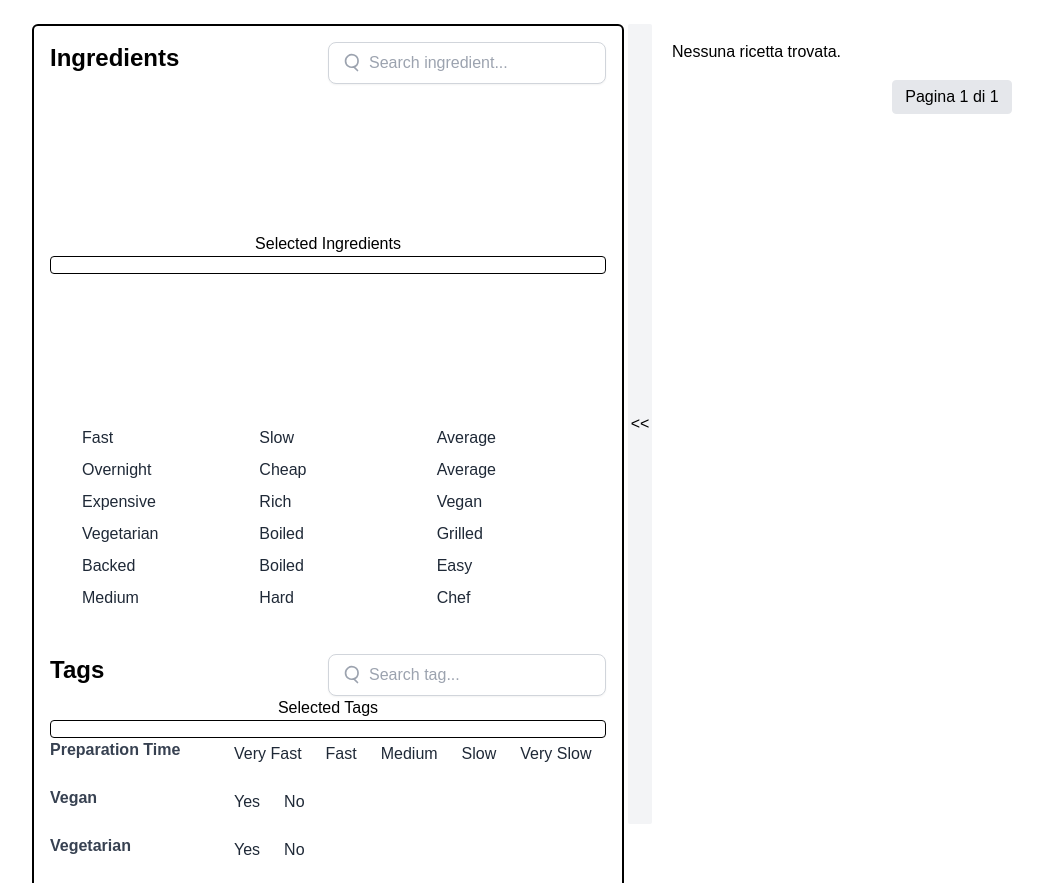
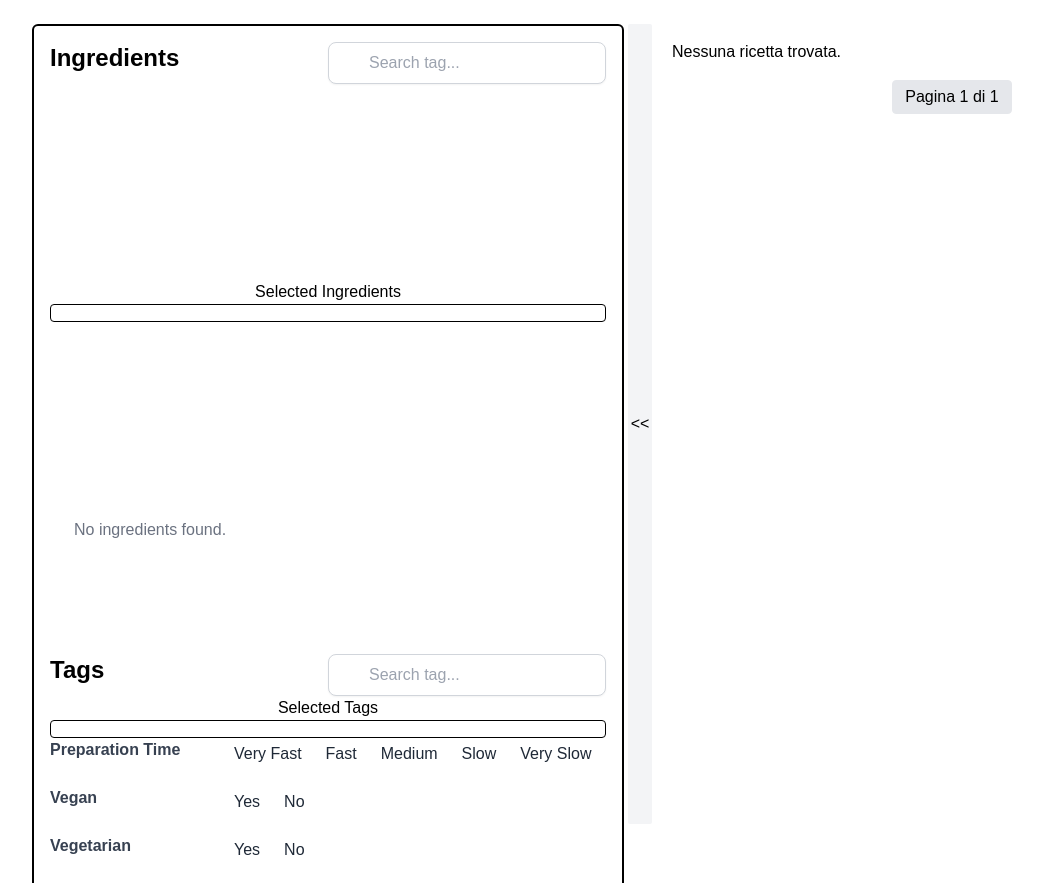
Before and after one commit to AkasakaRyuunoske/FOO, a Django app: page /recipes/ in a window 1280 px wide. Shown: the part 73-956 px from the top of the page, without its empty margins (0-1043 px from the left). Run offline with Django 5.2, Linux system fonts and the light colour scheme; data comes from the database, SQL or seed files in the repository; data that the repository does not hold is empty; some libraries are stand-ins or nearby versions; some web fonts are replaced.

Commit message:
fix notebook; aggiunto caricamento degli ingredienti; aggiunta ricerca per tag

```diff
--- a/TagManager/views.py
+++ b/TagManager/views.py
@@ -1,5 +1,6 @@
 from collections import defaultdict
 
+from IngredientManager.models import Ingredient
 from RecipeManager.models import Recipe
 from django.core.paginator import Paginator
 from django.db.models import Count, Q
@@ -82,31 +83,28 @@ def get_recipes_by_tags(request):
 
 
 def search_tags(request):
-    all_tags = [
-        "Fast", "Slow", "Average", "Overnight",
-        "Cheap", "Average", "Expensive", "Rich",
-        "Vegan", "Vegetarian",
-        "Boiled", "Grilled", "Backed", "Boiled",
-        "Easy", "Medium", "Hard", "Chef"
-    ]
+    search_term = request.GET.get("search_term", "").strip().lower()
 
-    query = request.GET.get("q", "").strip().lower()
-    filtered = []
+    tags_by_type_and_name = defaultdict(dict)
 
-    if query:
-        filtered = [tag for tag in all_tags if query in tag.lower()]
-    else:
-        filtered = all_tags
+    for tag in Tag.objects.select_related("tag_type").filter(tag_type__isnull=False):
+        tag_type_name = tag.tag_type.name.strip().lower()
+        tag_name = tag.name.strip().lower()
 
-    print(f"Filtered ==> {filtered}")
-    return render(request, "components/tag_results.html", {"tags": filtered})
+        # Se è vuoto, mostra tutti i tag. Altrimenti, solo quelli che contengono il termine
+        if not search_term or search_term in tag_name:
+            tags_by_type_and_name[tag_type_name][tag_name] = tag
 
+    # Rimuovi categorie senza tag visibili
+    tags_by_type_and_name = {
+        k: v for k, v in tags_by_type_and_name.items() if v
+    }
+
+    return render(request, "components/tags_list.html", {
+        "tags_by_type_and_name": tags_by_type_and_name
+    })
 
 def get_ingredients(request):
-    result = ["Fast", "Slow", "Average", "Overnight",
-              "Cheap", "Average", "Expensive", "Rich",
-              "Vegan", "Vegetarian",
-              "Boiled", "Grilled", "Backed", "Boiled",
-              "Easy", "Medium", "Hard", "Chef"]
+    result = list(Ingredient.objects.all())
 
     return render(request, "components/ingredients_list.html", {"ingredients": result})
--- a/common/templates/components/searchbar.html
+++ b/common/templates/components/searchbar.html
@@ -5,6 +5,9 @@
       name="{{ input_name|default:'q' }}"
       placeholder="{{ placeholder|default:'Search...' }}"
       class="w-full pl-10 pr-4 py-2 border border-gray-300 rounded-lg shadow-sm focus:outline-none focus:ring-2 focus:ring-blue-500"
+      hx-trigger="keyup changed delay:300ms"
+      hx-target="#available_tags"
+      hx-swap="outerHTML"
     />
     <div class="absolute inset-y-0 left-0 pl-3 flex items-center pointer-events-none">
       <svg class="h-5 w-5 text-gray-400" xmlns="http://www.w3.org/2000/svg" fill="none"
--- a/common/templates/discover.html
+++ b/common/templates/discover.html
@@ -13,7 +13,16 @@
                 </div>
 
                 <div class="relative">
-                    {% include "components/searchbar.html" with input_name="search_term" placeholder="Search ingredient..." action="/search/" %}
+                    <input
+                        type="text"
+                        name="search_term"
+                        placeholder="Search tag..."
+                        class="w-full pl-10 pr-4 py-2 border border-gray-300 rounded-lg shadow-sm focus:outline-none focus:ring-2 focus:ring-blue-500"
+                        hx-get="/tag/search_tags/"
+                        hx-trigger="keyup changed delay:300ms"
+                        hx-target="#available_tags"
+                        hx-swap="outerHTML"
+                    />
                 </div>
 
                 <!-- Spinner element (initially hidden) -->
@@ -45,7 +54,7 @@
                         hx-target="this"
                         hx-swap="innerHTML"
                         hx-indicator="#spinner"
-                        class="relative col-span-2"
+                        class="relative col-span-2 overflow-auto max-h-[25rem]"
                 >
                     Loading content...
                 </div>
@@ -59,7 +68,16 @@
 
                 <div class="relative">
                     <form method="get" class="w-full max-w-md mx-auto">
-                        {% include "components/searchbar.html" with input_name="search_term" placeholder="Search tag..." action=search_tags %}
+                        <input
+                          type="text"
+                          name="search_term"
+                          placeholder="Search tag..."
+                          class="w-full pl-10 pr-4 py-2 border border-gray-300 rounded-lg shadow-sm focus:outline-none focus:ring-2 focus:ring-blue-500"
+                          hx-get="/tag/search_tags/"
+                          hx-trigger="keyup changed delay:300ms"
+                          hx-target="#available_tags"
+                          hx-swap="outerHTML"
+                        />
                     </form>
                 </div>
 
@@ -82,7 +100,11 @@
                         hx-indicator="#spinner"
                         class="relative col-span-2"
                 >
-                    Loading content...
+                    <div id="available_tags_wrapper">
+                      <div id="available_tags" class="space-y-4">
+                        Loading tags...
+                      </div>
+                    </div>
                 </div>
             </div>
 
```
Also changed, not shown: 9 other files.
